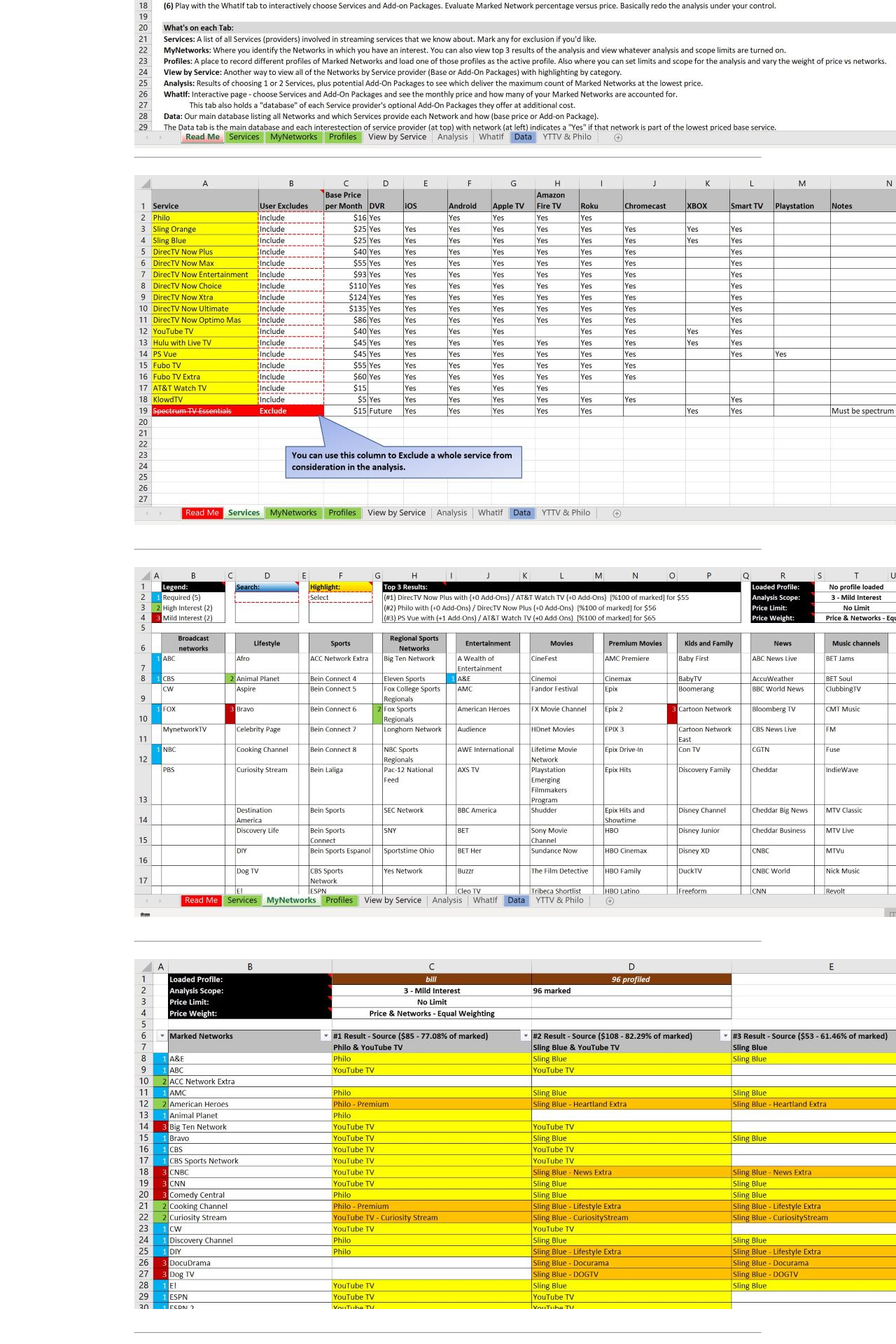
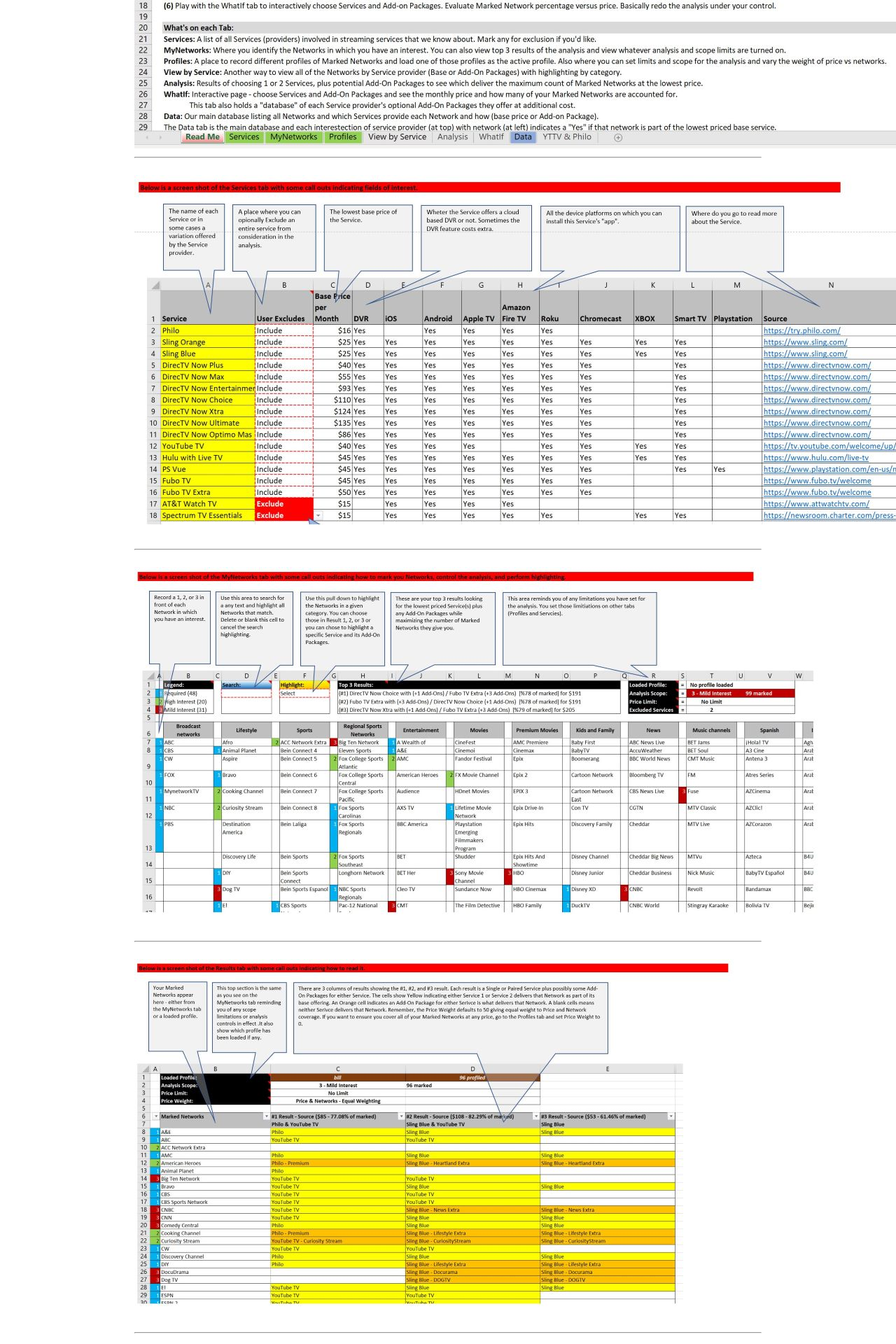
Before and after one commit to wjhladik/wjhladik.github.io, a Jekyll site: the page built from index.html, in a window 1280 px wide. Shown: the part 829-2749 px from the top of the page at 70% size. Built offline with Jekyll 4.4.1, drawn with Linux system fonts in a browser that asks for light colours.

Commit message:
Update index.html

```diff
--- a/index.html
+++ b/index.html
@@ -16,13 +16,13 @@
 	<h4>Below are screenshots from the Wizard for a quick preview</h4>
 	<img src="/Read Me.jpg">
 	<hr><p>
-	<img src="/Services.jpg">
+	<img src="/Services2.jpg">
 	<hr><p>
-	<img src="/MyNetworks.jpg">
+	<img src="/MyNetworks2.jpg">
 	<hr><p>
-	<img src="/Results.jpg">
+	<img src="/Results2.jpg">
 	<hr><p>
-	<img src="/Profiles.jpg">
+	<img src="/Profiles2.jpg">
 	<hr><p>
 	<img src="/View by Service2.jpg">
 	<hr><p>
```
